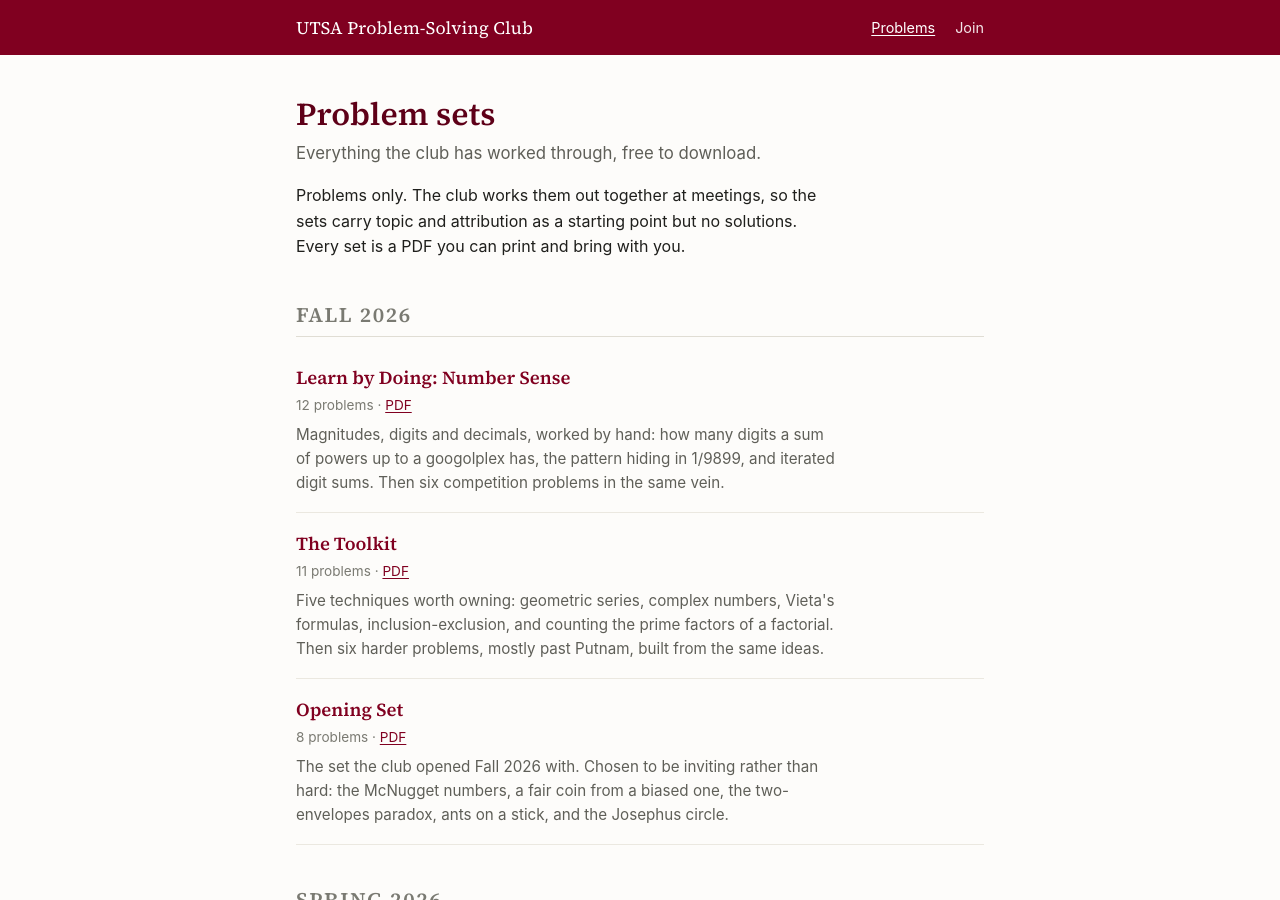
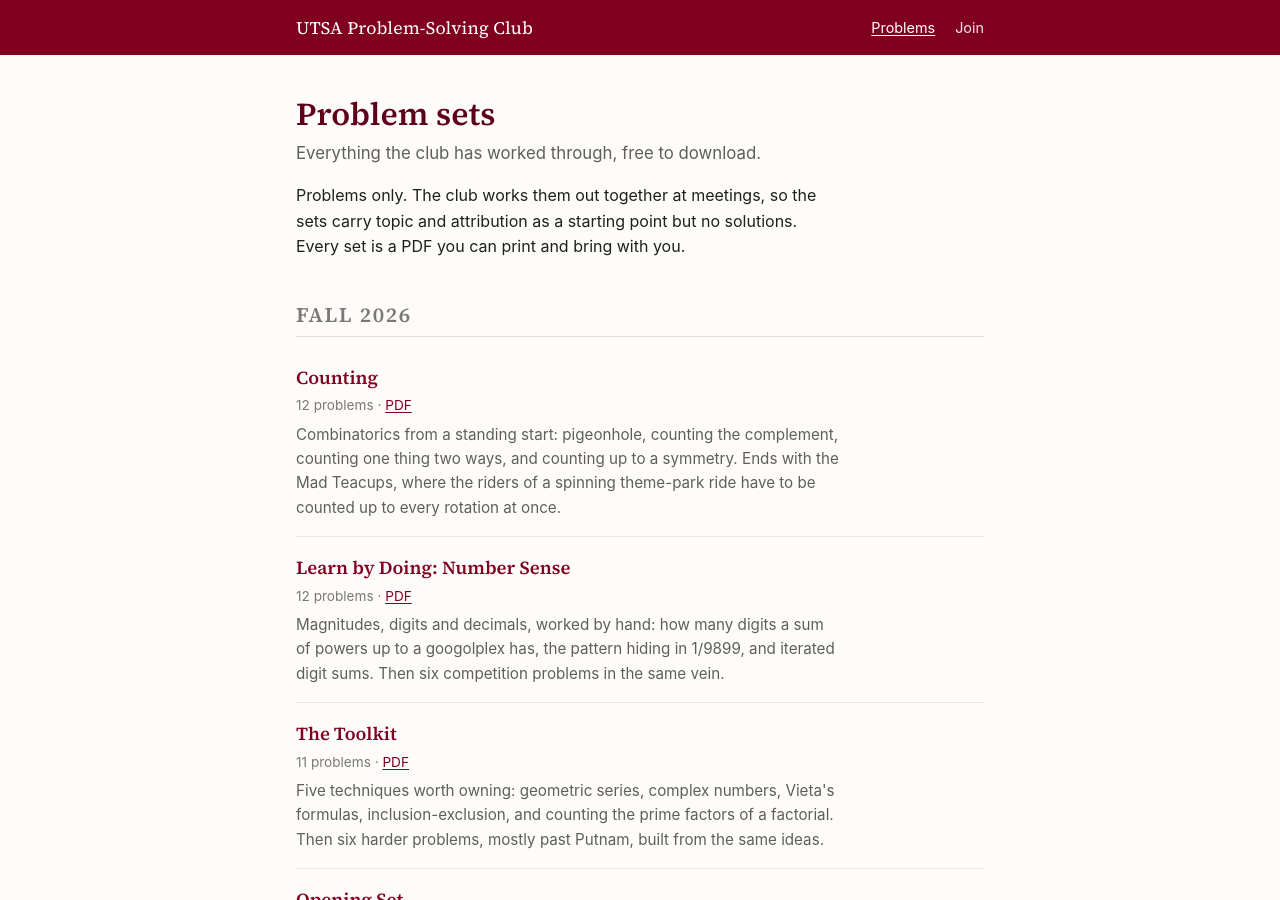
Before and after one commit to eduenez/psclub, a Jekyll site: the page built from problems.md, in a window 1280 px wide and 900 px high. Built offline with Jekyll 4.4.1, drawn with Linux system fonts in a browser that asks for light colours.

Commit message:
Publish the Counting set, and teach sync-sets.sh to find subdirectory figures
Fall 2026's fourth handout is the first set with its own figures, which live
beside it in Fall2026/. The sync script copies sources with a top-level glob,
so those figures were invisible to the build and the set could not be
published at all.

It now also copies `fig-*` from the source's own directory -- only `fig-*`,
because the compiled sets share that folder, and a copied-in <slug>.pdf newer
than its .tex would let latexmk skip the build and ship a PDF that never
passed the solution-stripping filter.

Site is now 11 sets, 127 problems; eleven more are withheld behind comments.

```diff
--- a/_data/sets.yml
+++ b/_data/sets.yml
@@ -1,6 +1,53 @@
 # GENERATED by bin/extract-problems.py — do not edit by hand.
 # Source: /Users/eduenez/repos/teaching/ProblemSolving/ProblemSetsPSC
 # Re-run the script after changing any .tex file.
+
+- slug: counting
+  title: "Counting"
+  term: "Fall 2026"
+  date: "2026-09-30"
+  source_tex: "Fall2026/counting.tex"
+  count: 12
+  blurb: "Combinatorics from a standing start: pigeonhole, counting the complement, counting one thing two ways, and counting up to a symmetry. Ends with the Mad Teacups, where the riders of a spinning theme-park ride have to be counted up to every rotation at once."
+  problems:
+    - title: "Everybody Knows Somebody"
+      topic: "Pigeonhole"
+      difficulty: "Easy"
+    - title: "Cutting Up the Plane"
+      topic: "Counting / Recursion"
+      difficulty: "Easy"
+    - title: "Even Parity"
+      topic: "Counting / Bijections"
+      difficulty: "Easy"
+    - title: "Count the Opposite"
+      topic: "Complementary Counting"
+      difficulty: "Easy"
+    - title: "Routes Across Town"
+      topic: "Counting Paths"
+      difficulty: "Easy"
+    - title: "Forty-Three Visits"
+      topic: "Pigeonhole"
+      difficulty: "Medium"
+    - title: "OPTIMIZATION"
+      topic: "Counting with Repetition"
+      difficulty: "Easy"
+    - title: "Around a Round Table"
+      topic: "Counting up to Symmetry"
+      difficulty: "Easy"
+    - title: "Nobody Waits for Change"
+      topic: "Counting Paths"
+      difficulty: "Hard"
+    - title: "Thirty-Nine on an Icosahedron"
+      topic: "Double Counting"
+      difficulty: "Medium"
+      source: "Putnam 2013 A1"
+    - title: "Sliding Coins"
+      topic: "Bijections / Lattice Paths"
+      difficulty: "Hard"
+      source: "Putnam 2023 B1"
+    - title: "The Mad Teacups"
+      topic: "Counting up to Symmetry"
+      difficulty: "Hard"
 
 - slug: number-sense
   title: "Learn by Doing: Number Sense"
--- /dev/null
+++ b/problems/counting.md
@@ -0,0 +1,8 @@
+---
+layout: set
+slug: counting
+title: Counting
+permalink: /problems/counting/
+description: >-
+  Combinatorics from a standing start: pigeonhole, counting the complement, counting one thing two ways, and counting up to a symmetry. Ends with the Mad Teacups, where the riders of a spinning theme-park ride have to be counted up to every rotation at once.
+---
```
Also changed, not shown: CLAUDE.md (+2 -2 lines), bin/extract-problems.py (+7 -0 lines), 12 other files.
